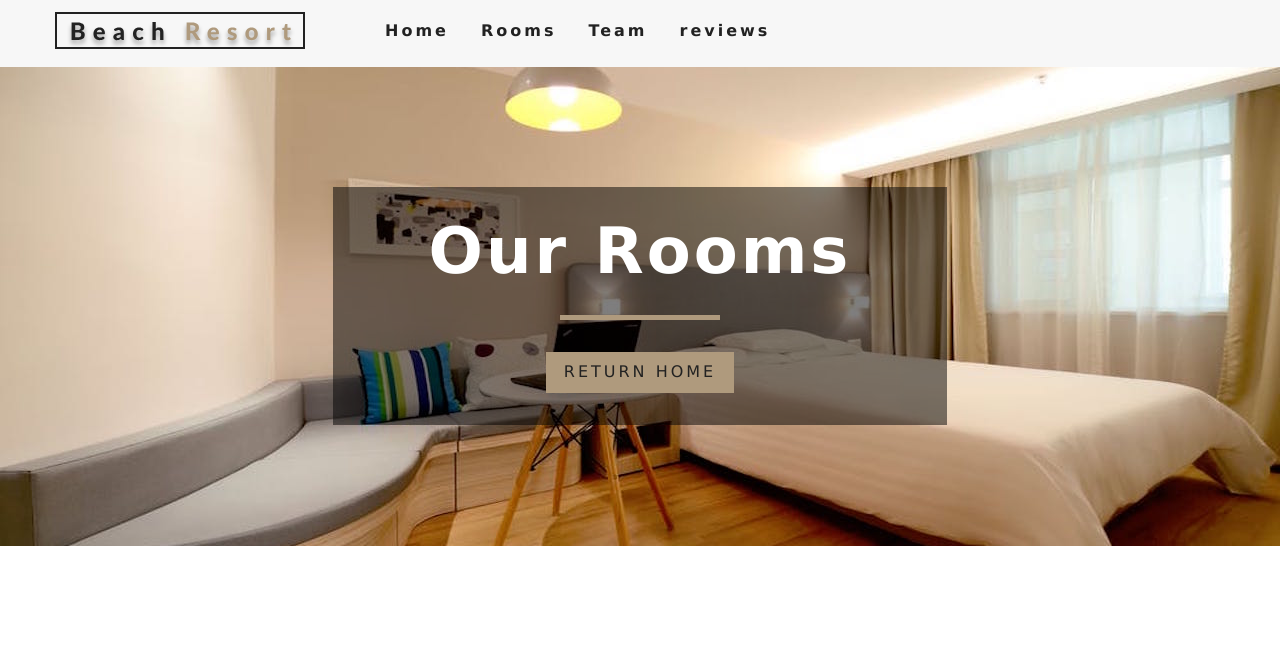
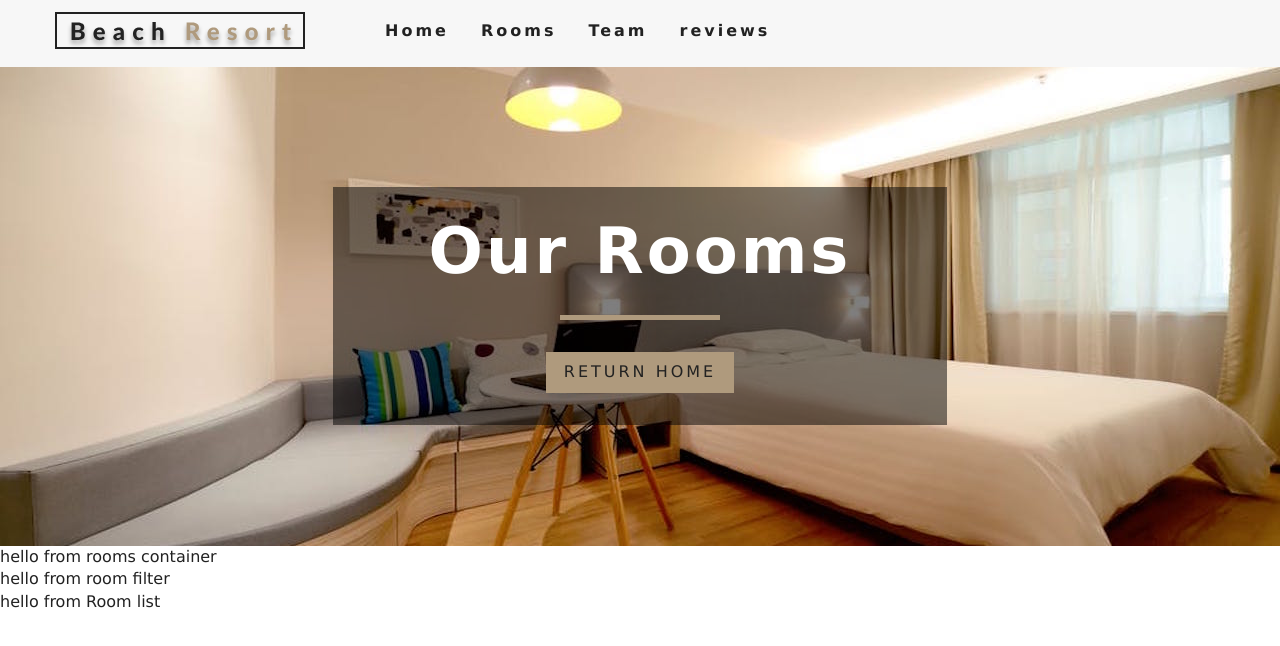
Before and after one commit to nandinee33/luxurious-resort-site, a React (Create React App) app in the folder resort/: page /rooms in a window 1280 px wide. Shown: the top 646 px of the page. Built offline with nearby package versions, Linux system fonts and the light colour scheme.

Commit message:
making sections for room page

```diff
--- /dev/null
+++ b/resort/src/components/RoomsContainer.js
@@ -0,0 +1,27 @@
+import React from 'react'
+import RoomsFilter from "./RoomsFilter"
+import RoomsList from "./RoomsList"
+import {RoomConsumer} from "../context"
+import Loading from "./Loading"
+
+export default function RoomsContainer() {
+    return (
+
+        <RoomConsumer>
+            {
+                (value) => {
+                    const { loading, sortedRooms, rooms } = value
+
+
+                    return (
+                        <div>
+                            hello from rooms container
+                            <RoomsFilter/>
+                            <RoomsList/>
+                        </div>
+                    );
+                }
+            }
+        </RoomConsumer>
+    )
+}
--- /dev/null
+++ b/resort/src/components/RoomsFilter.js
@@ -0,0 +1,9 @@
+import React from 'react'
+
+export default function RoomsFilter() {
+    return (
+        <div>
+            hello from room filter
+        </div>
+    )
+}
--- /dev/null
+++ b/resort/src/components/RoomsList.js
@@ -0,0 +1,9 @@
+import React from 'react'
+
+export default function RoomsList() {
+    return (
+        <div>
+            hello from Room list
+        </div>
+    )
+}
--- a/resort/src/pages/Rooms.js
+++ b/resort/src/pages/Rooms.js
@@ -2,9 +2,11 @@
 import Hero from "../components/Hero"
 import Banner from "../components/Banner";
 import { Link } from "react-router-dom";
+import RoomsContainer from "../components/RoomsContainer"
 
 const Rooms = () => {
     return (
+        <>
         <Hero hero="roomsHero">
             <Banner title="our rooms">
                 <Link to="/" className="btn-primary">
@@ -12,6 +14,8 @@
                 </Link>
             </Banner>
         </Hero>
+        <RoomsContainer/>
+        </>
     )
 }
 
```
